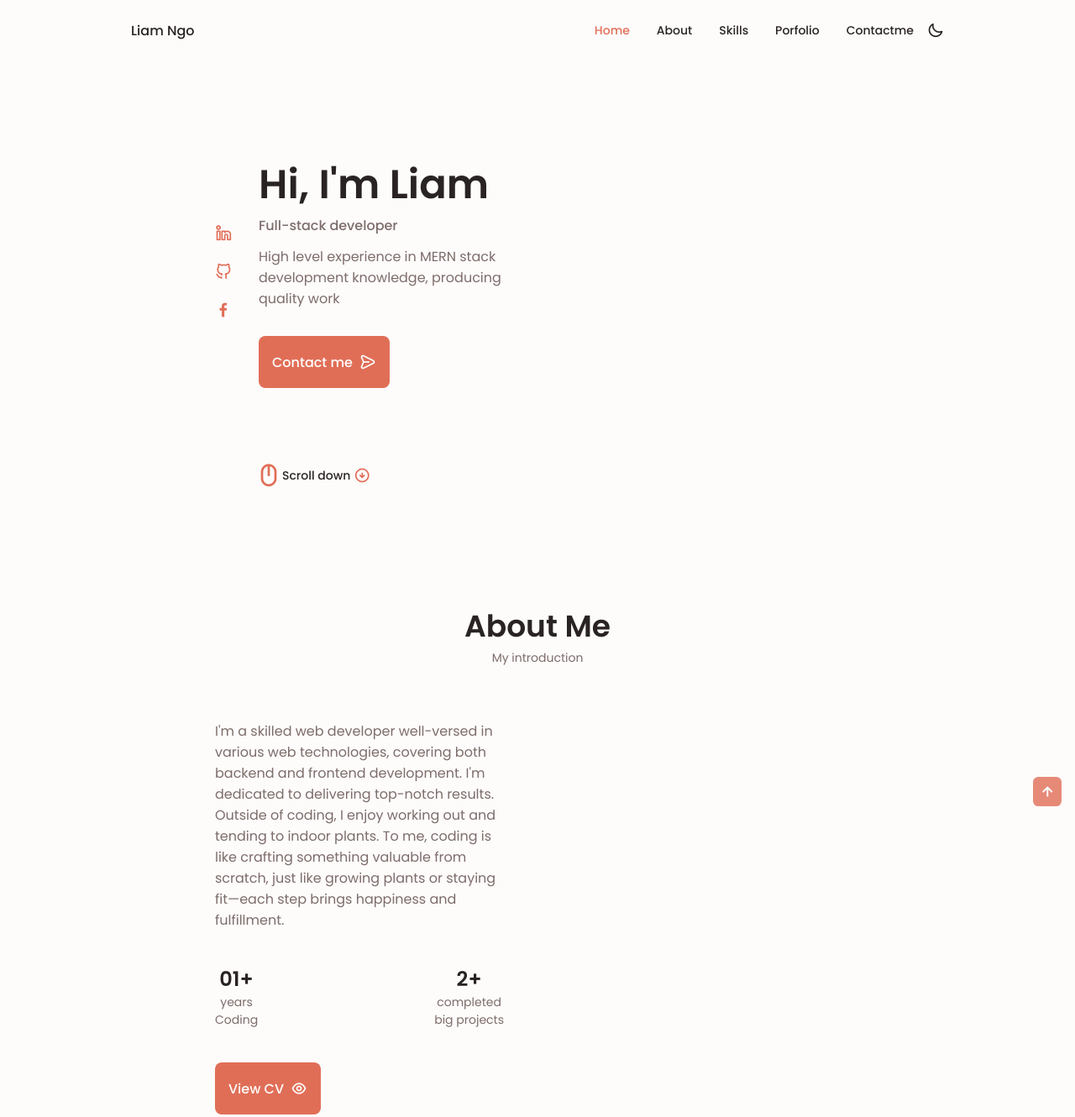
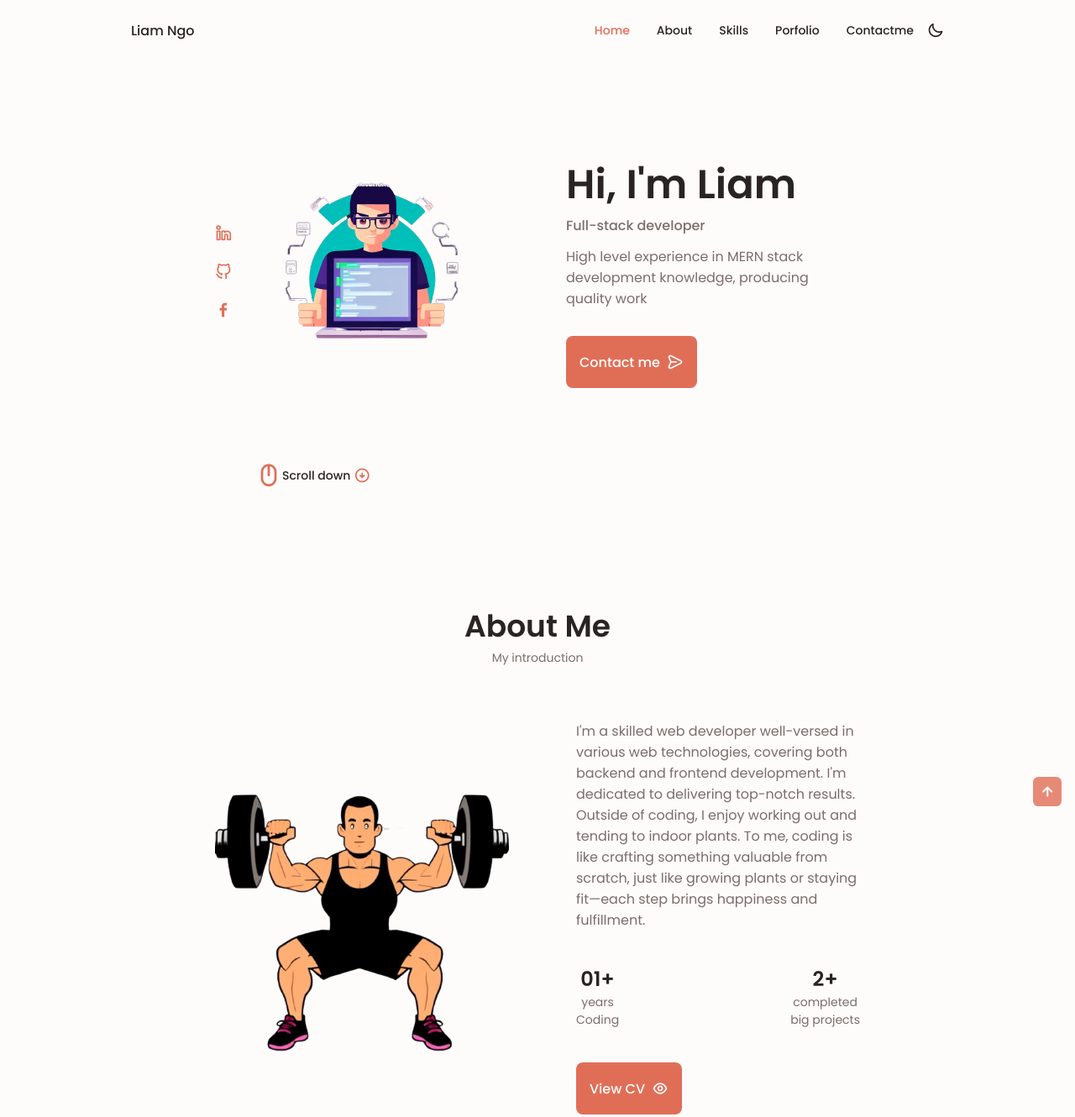
Before and after one commit to LamNgo1911/my-portfolio, a plain HTML site: page index.html in a window 1280 px wide. Shown: the top 1330 px of the page at 84% size. Drawn offline with nearby package versions, Linux system fonts and the light colour scheme.

Commit message:
fix contents

```diff
--- a/index.html
+++ b/index.html
@@ -80,6 +80,10 @@
                         </a>
                     </div>
 
+                    <div class="home__blob">
+                        <img class="home__blob-img" src="/assets/image/coding_person.png" alt="coding_person">
+                    </div>
+
                     <div class="home__data">
                         <h1 class="home__title">Hi, I'm Liam</h1>
                         <h3 class="home__subtitle">Full-stack developer</h3>
@@ -99,7 +103,6 @@
                     </a>
                 </div>
             </div>
-
         </section>
         <!-- =================== about =================== -->
         <section class="about section" id="about">
@@ -107,6 +110,10 @@
             <span class="section__subtitle">My introduction</span>
 
             <div class="about__container container grid">
+                <div class="about__img">
+                    <img src="/assets/image/lifting.png" alt="lifting">
+                </div>
+
                 <div class="about__data">
                     <p class="about__description">
                         I'm a skilled web developer well-versed in various web technologies, covering both backend and
```
Also changed, not shown: assets/image/coding_person.png (added), assets/image/lifting.png (added).
